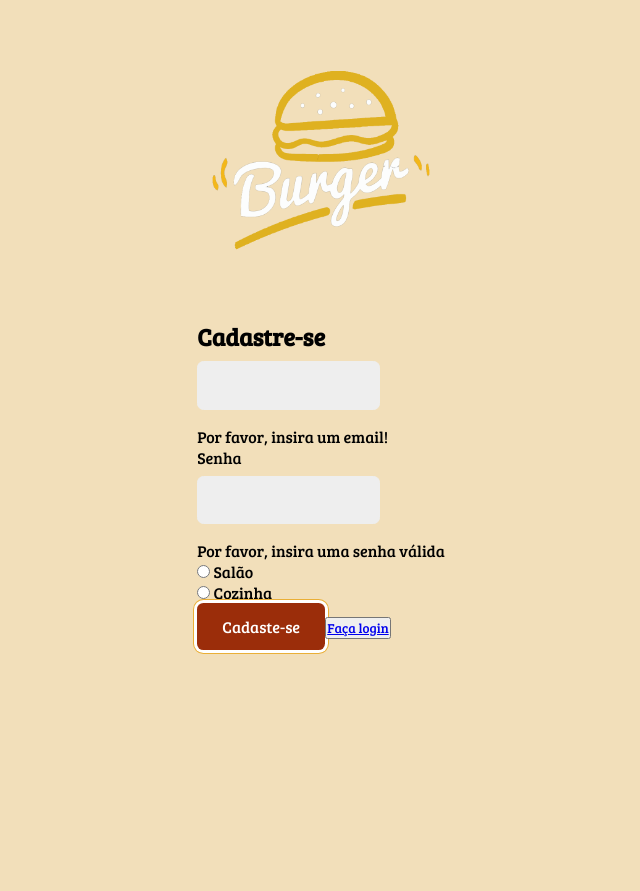
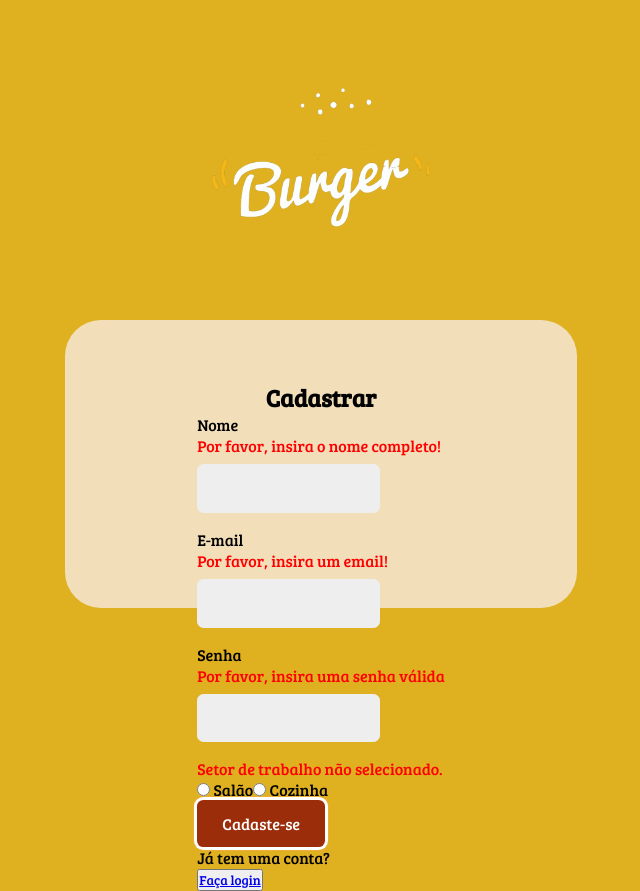
Before and after one commit to Laboratoria/SAP006-burger-queen-api-client, a React (Create React App) app: page /register in a window 1280 px wide. Both pictures are taken after a click on the button "Cadaste-se". Shown: the whole page, without its empty margins (319-959 px from the left). Before the commit the page ends 800 px from the top, so only its background shows below. Built offline with nearby package versions, Linux system fonts and the light colour scheme.

Commit message:
testes e refatoração

```diff
--- a/src/App.js
+++ b/src/App.js
@@ -6,10 +6,11 @@ import Login from './pages/Login';
 import Register from './pages/Register';
 import NotFound from './pages/NotFound';
 import Hall from './pages/Hall';
-import { Kitchen } from '@material-ui/icons';
+import Kitchen from './pages/Kitchen';
 
-function App() {
-    const user = true;
+
+function App(user) {
+    // const user = true;
 
     return (
         <BrowserRouter>
--- a/src/components/Input.js
+++ b/src/components/Input.js
@@ -1,7 +1,7 @@
 import React from 'react';
 import './input.css';
 
-const Input = ({label, type, name, value, onChange, error }) => {
+const Input = ({label, type, name, value, onChange }) => {
     return (
         <div className='input-container'>
             <label htmlFor={name} className='label'>
@@ -14,9 +14,8 @@ const Input = ({label, type, name, value, onChange, error }) => {
             type={type}
             value={value}
             onChange={onChange}
-
             />
-            {error && <p className='error'> {Error}</p>}
+            {/* {error && <p className='error'> {Error}</p>} */}
         </div>
     );
 }
--- a/src/global.css
+++ b/src/global.css
@@ -7,19 +7,6 @@
 
 }
 
-/* :root {
-    --red: #9B2D0A;
-    --light: #D0C7C7;
-    --white: #FFFFFF;
-    --gray: #ABABAB;
-    --darker-gray: #868686;
-    --black: #1D2228;
-
-} */
-
-  body {
-    background-color: #F2DFBA;
-      /*font-family: 'Baloo 2', cursive;*/
-      /* background: var(--red); */
-      /*background-color: #DFB120;*/
-  }
+.form-error {
+    color: red;
+}
--- a/src/pages/login.js
+++ b/src/pages/login.js
@@ -6,7 +6,6 @@ import Input from '../components/Input';
 import Button from '../components/Button';
 import { validation } from '../validation';
 import { loginUser, loginConfirmed } from '../auth';
-// import useForm from '../Hooks/useForm';
 
 function Login() {
     const [errors, setErrors] = useState({})
@@ -19,16 +18,18 @@ function Login() {
     const [infoUser, setInfoUser] = useState({ email: '', password: '' });
 
     const handleChange = (e) => {
-        const informationUser = e.target.id;
-        setInfoUser({ ...infoUser, [informationUser]: e.target.value })
+        const selectedInput = e.target.id;
+        const inputValue = e.target.value;
+        setInfoUser({
+            ...infoUser,
+            [selectedInput]: inputValue
+        })
         console.log(e.target.value, infoUser)
-        // if (informationUser === 'password') {
-        // }
     }
 
     const history = useHistory()
     const handleLogin = (e) => {
-        e.preventDefault();
+        e.preventDefault();//previne o comportamento padrão o carregamento
 
         const resultErrorsLogin = validationValues(infoUser);
 
@@ -47,6 +48,7 @@ function Login() {
                     })
 
                 })
+
             /*.catch((error) => {
               console.log(error.message)
             })*/
@@ -62,7 +64,9 @@ function Login() {
                 <header className="header-login">
                      {<img src={logo} alt="Logo Burguer Queen" />}
                 </header>
+            <div className="container-login">
                 <div className="main-login">
+
                     <div className="box-login" >
                         <form className="forms" action="">
                             <h1 className="title">Login</h1>
@@ -90,14 +94,16 @@ function Login() {
                             onClick={handleLogin}>
                                 Entrar
                             </Button>
+                        </form>
+                        <p>Não tem uma conta?</p>
+                        <Link
+                            className="link" to="/Register">
+                            Cadastre-se
+                        </Link>
 
-                            <Link
-                                className="link" to="/Register">
-                                Cadastre-se
-                            </Link>
-                        </form>
                     </div>
                 </div>
+            </div>
         </section>
      );
 }
--- a/src/pages/register.js
+++ b/src/pages/register.js
@@ -7,44 +7,51 @@ import { registerUser } from "../auth";
 import { validation } from '../validation';
 import Input from '../components/Input';
 import Button from '../components/Button';
-/*import useForm from '../Hooks/useForm';*/
 import '../styles/login.css';
 import '../global.css';
 
 function Register() {
-    // const history = useHistory();
     const [errors, setErrors] = useState({})
-    function validationValues(values) {
+    function validationValues(values) { //recebe os valores - valida os valores de cada input
         const errorsResult = validation(values)
         setErrors(errorsResult)
-        return errorsResult
+        return errorsResult //retorna o resultado
+    }
+    //useState que recebe os valores iniciais
+    //infoUser são os value(nome, email e senha)
+    const [infoUser, setInfoUser] = useState({
+        name: '',
+        email: '',
+        password: '',
+        role: '',
+    });
+
+    //Essa função captura qualquer mudança que faço no campo e atualiza os objetos de cima infoUser
+    const handleChange = (e) => {
+        const selectedInput = e.target.id;
+        const inputValue = e.target.value;
+        setInfoUser({
+            ...infoUser,
+            [selectedInput]: inputValue
+        })
+        console.log(selectedInput)
+        console.log(e.target.value, infoUser)
     }
 
-    const [infoUser, setInfoUser] = useState({ email: '', password: '' });
+    const history = useHistory()
 
-    //Essa função captura qualquer mudança que faço no campo
-
-    const handleChange = (e) => {
-        const informationUser = e.target.id;
-        setInfoUser({ ...infoUser, [informationUser]: e.target.value })
-        console.log(e.target.value, infoUser)
-        // if (informationUser === 'password') {
-        // }
-    }
-
-    let history = useHistory()
     const handleRegister = (e) => {
         e.preventDefault();
 
         const resultErrors = validationValues(infoUser);
 
-        if (!resultErrors.email && !resultErrors.password) {
+        if (!resultErrors.email && !resultErrors.password && !resultErrors.name) {
             console.log(resultErrors.email, 'não tem erros')
 
-            registerUser(infoUser.email, infoUser.password, infoUser.role)
+            registerUser(infoUser.name, infoUser.email, infoUser.password, infoUser.role)
                 .then(() => {
                     console.log('usuário foi criado');
-                    history.push('/') //trocar pelo modal de aviso de cadastro com sucesso
+                    history.push('/')
                 })
         } else {
             console.log(resultErrors, resultErrors.email, 'cadastro não concluído ')
@@ -57,13 +64,25 @@ function Register() {
             <header className="header-register">
                 {<img src={logo} alt="Logo Burguer Queen" />}
             </header>
+            <div className="container-register">
                 <div className="main-register">
 
                     <div className="box-register">
 
 
-                    <h1 className="title">Cadastre-se</h1>
+                        <h1 className="title">Cadastrar</h1>
+                        <p className="labelInputs">Nome</p>
+                        {errors.name && <span className='form-error'>{errors.name}</span>}
+                        <Input
+                            type="name"
+                            name="name"
+                            inputClass="inputName"
+                            value={infoUser.name}
+                            onChange={handleChange}
+                        />
 
+                        <p className="labelInputs">E-mail</p>
+                        {errors.email && <span className='form-error'>{errors.email}</span>}
                         <Input
                             type="email"
                             name="email"
@@ -71,9 +90,11 @@ function Register() {
                             value={infoUser.email}
                             onChange={handleChange}
                         />
-                    {errors.email && <span className='form-error email'>{errors.email}</span>}
+
 
                         <p className="labelInputs">Senha</p>
+                        {errors.password && <span className='form-error'>{errors.password}</span>}
+
                         <Input
                             type="password"
                             name="password"
@@ -81,40 +102,37 @@ function Register() {
                             value={infoUser.password}
                             onChange={handleChange}
                         />
-                    {errors.password && <span className='form-error'>{errors.password}</span>}
+                        {errors.role && <span className='form-error'>{errors.role}</span>}
 
-                    <div className="radio1">
-                        <div className="radio">
+                        <div className="radio-salao" onChange={handleChange} >
+
+
                             <label className="roleLabel">
-                                <input
-                                type="radio"
+                                <input type="radio"
                                     name="role"
                                     value="salao"
-                                onChange={handleChange}
+                                    id="role"
                                 />
                                 &nbsp;Salão
                             </label>
-                        </div>
 
-                        <div className="radio2">
-                            <label className="roleLabel">
+                            <label className="role-cozinha">
                                 <input
                                     type="radio"
                                     name="role"
                                     value="cozinha"
-                                    onChange={handleChange}
+                                    id="role"
                                 />
                                 &nbsp;Cozinha
                             </label>
+
                         </div>
-                    </div>
-
-
                         <Button type='submit' onClick={handleRegister}>Cadaste-se</Button>
-
+                        <p>Já tem uma conta?</p>
                         <button type="submit">
                             <Link className="link" to="/login">Faça login </Link>
                         </button>
+                    </div>
                 </div>
             </div>
 
--- a/src/styles/login.css
+++ b/src/styles/login.css
@@ -4,6 +4,26 @@ body {
     background: #DFB120;
 }
 
+
+
+.container-login {
+    background-color: #F2DFBA;
+    height: 430px;
+    width: 40%;
+    /* left: 86px; */
+    /* top: 308px; */
+    border-radius: 36px;
+    /* position: absolute; */
+    margin-left: 30%;
+}
+
+.box-login{
+    margin: 12%;
+}
+
+h1{
+        text-align: center;
+}
 /* tablet */
 
 @media (min-width: 768px) and (max-width: 1024px) {
@@ -29,12 +49,12 @@ body {
 }
 
 .header-login img{
-height: 20rem;
+    height: 20rem;
 }
 .main-login{
     display: flex;
-    height: 18rem;
     justify-content: space-around;
+    min-height: 75vh;
 };
 
 .box-login {
@@ -47,6 +67,7 @@ height: 20rem;
 h1 .title {
     font-weight: 700;
     padding: 2rem;
+    color: #F2DFBA;
 };
 
 .forms{
--- a/src/styles/register.css
+++ b/src/styles/register.css
@@ -3,6 +3,22 @@
 /* .pagina-register{
     background-color: #DFB120;
 };  */
+
+.main-register {
+    background-color: #F2DFBA;
+    height: 383px;
+    width: 40%;
+    border-radius: 36px;
+    margin-left: 30%;
+}
+
+.box-register {
+    margin: 12%;
+}
+
+h1 {
+    text-align: center;
+}
 
 .elipse-background{
     position: absolute;
--- a/src/validation.js
+++ b/src/validation.js
@@ -2,8 +2,12 @@
 export const validation = (values) => {
     const errors = {};
 
+    if (values.name === '') {
+        errors.name = 'Por favor, insira o nome completo!'
+    }
+
     if (!values.email.includes('@')) {
-        errors.email = 'Por favor, insira um email válido com @!'
+        errors.email = 'Por favor, insira um email válido com @!'//errors é o valor
     }
     if (values.email === '') {
         errors.email = 'Por favor, insira um email!'
```
Also changed, not shown: src/Hooks/useForm.js (deleted, +0 -51 lines), src/auth.js (+7 -6 lines), 2 other files (tests, documents, lock files or other folders). Lines whose indentation alone changed are shown as unchanged.
